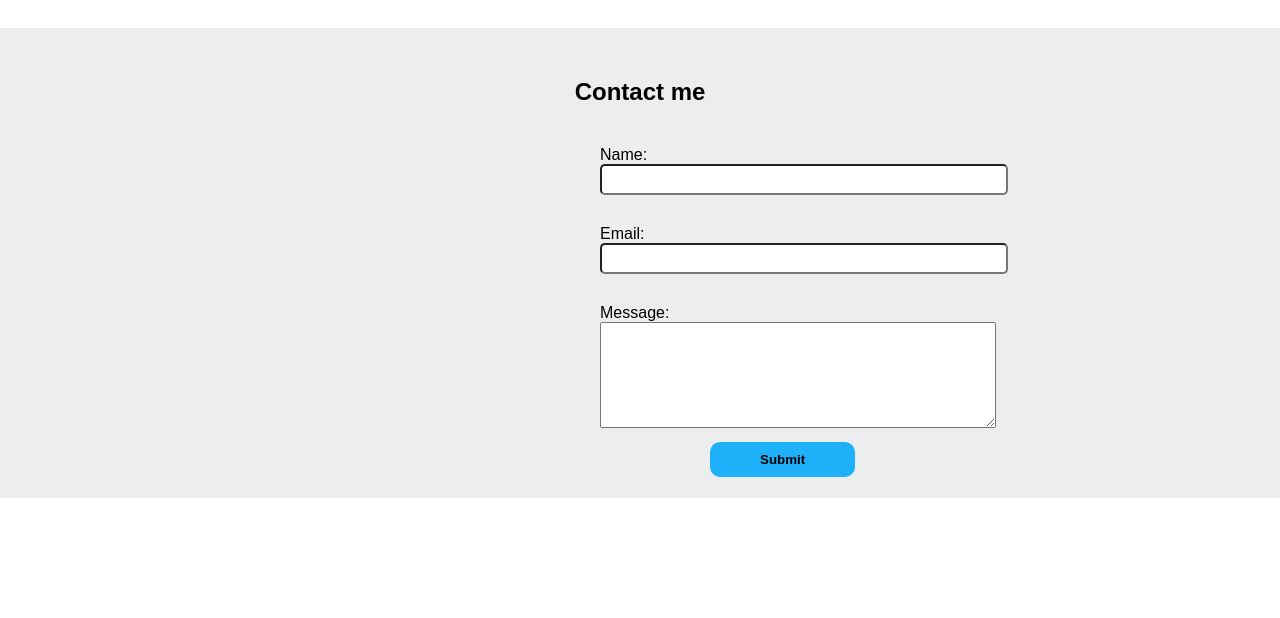
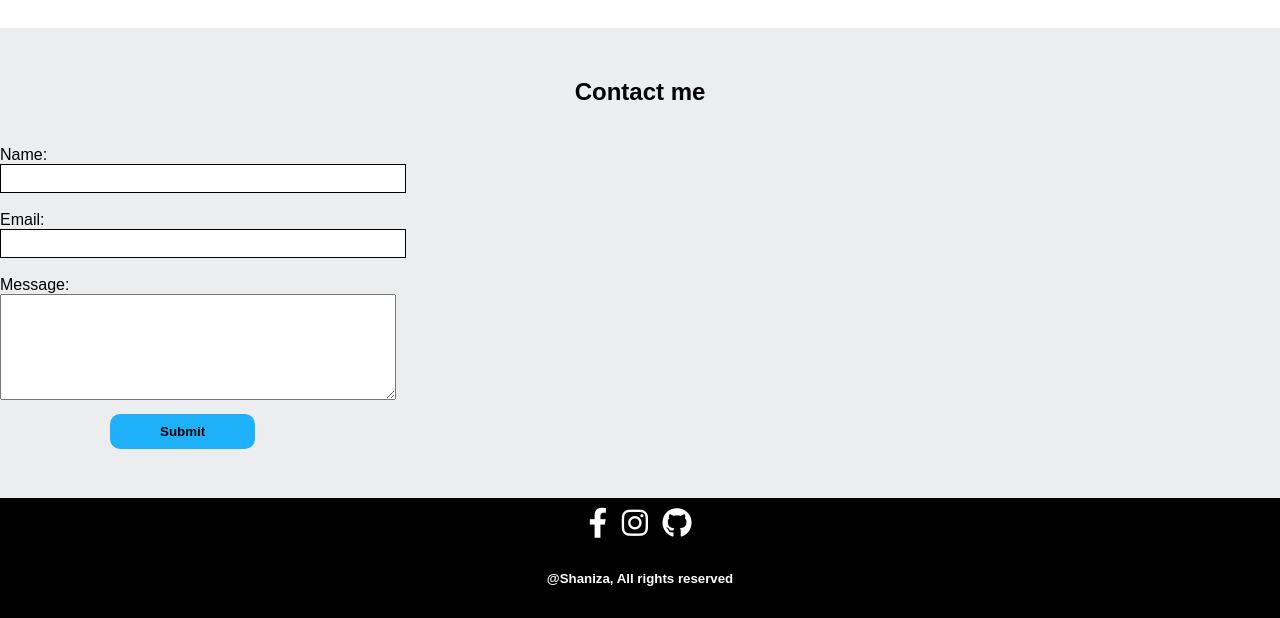
Before and after one commit to Shaniza/Portfolio-Website, a plain HTML site: page index.html in a window 1280 px wide. Shown: the part 1986-2604 px from the top of the page. Before the commit the page ends 2484 px from the top, so only its background shows below. Drawn offline with Linux system fonts and the light colour scheme.

Commit message:
footer section done

```diff
--- a/index.html
+++ b/index.html
@@ -5,6 +5,7 @@
   <meta name="viewport" content="width=device-width, initial-scale=1.0">
   <title>Shaniza's Portfolio</title>
   <link rel="stylesheet" href="style.css">
+  <link href="https://cdnjs.cloudflare.com/ajax/libs/font-awesome/6.0.0-beta3/css/all.min.css" rel="stylesheet">
 </head>
 <body>
   <header>
@@ -91,6 +92,17 @@
 
    </section>
 
+   <footer>
+    <div class="social-media">
+      <a href="https://www.instagram.com/"><i class="fab fa-facebook-f"></i></a>
+      <a href="https://instagram.com" target="_blank"><i class="fab fa-instagram"></i></a>
+      <a href="https://github.com" target="_blank"><i class="fab fa-github"></i></a>
+    </div>
+
+    <h5>@Shaniza, All rights reserved</h5>
+    </div>
+
+   </footer>
 
 
 </body>
--- a/style.css
+++ b/style.css
@@ -29,6 +29,7 @@ nav ul{
 nav ul li a{
     text-decoration: none;
     color: white;
+    /*use of transition*/
     transition: font-size 0.4s ease; /*to change font-size at a smooth rate of 0.4 sec*/
 }
 
@@ -76,13 +77,7 @@ nav ul li a:hover{
 
 }
 /* my-projects section */
-#my-projects{
 
-
-
-
-
-}
 #my-projects h2{
     text-align: center;
     padding: 10px 0px;
@@ -124,7 +119,7 @@ nav ul li a:hover{
 
 }
 #contact-me form{
-    padding: 0px 600px;
+    /* padding: 0px 600px; */
 }
 #contact-me form span{
     padding:0px 20px 0px 0px;
@@ -135,8 +130,14 @@ nav ul li a:hover{
 #contact-me form input {
     width: 400px;
     height: 25px;
-    margin: 0px 0px 30px 0px;
+    display: flex;
+    align-items: center;//////////////////
     border-radius: 5px;
+    border: 0.3px solid black;
+}
+#contact-me form input:focus{
+    outline:  rgb(30, 176, 249);
+
 }
 #contact-me form textarea{
     width: 390px;
@@ -155,13 +156,28 @@ nav ul li a:hover{
 }
 
 #button:hover{
-    /* padding: 15px 55px; */
-    transform: scale(1.1);
+    /* use of transform */
+    transform: scale(1.1); /*upon hovering, the size of teh button would be 1.1 thime the original */
     font-weight: bolder;
 }
+
+/* footer section */
 footer{
     width: 100%;
-    height: 100px;
+    height: 120px;
     background-color: black;
     color: white;
+    display: grid;
+    justify-content: center;
+    text-align: center;
 }
+
+.social-media a i{
+    font-size: 30px;
+    margin: 10px 5px 0px 5px;
+    color: white;
+}
+.social-media a :hover{
+    color: rgb(30, 176, 249); /*upon hovering the icons, this color will be shown*/
+    transform: scale(1.1);
+}
```
Also changed, not shown: before.html (line endings or trailing spaces).
